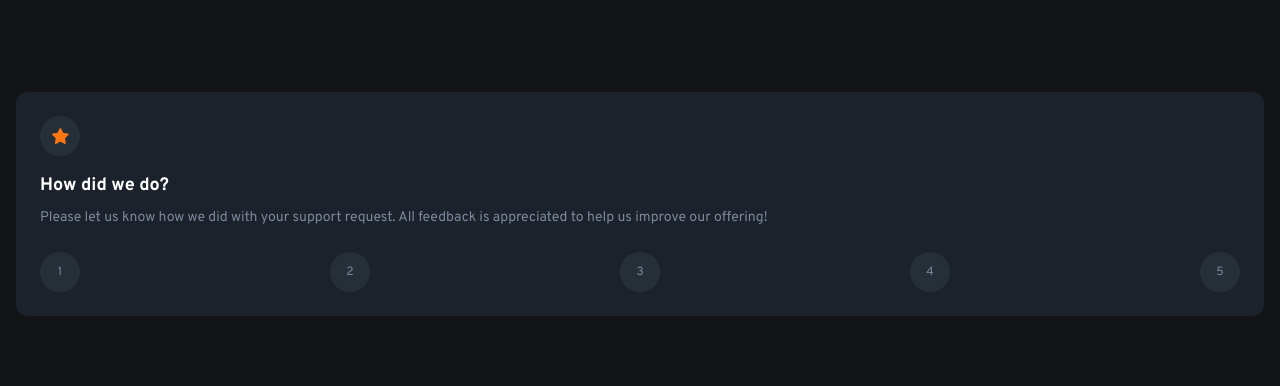
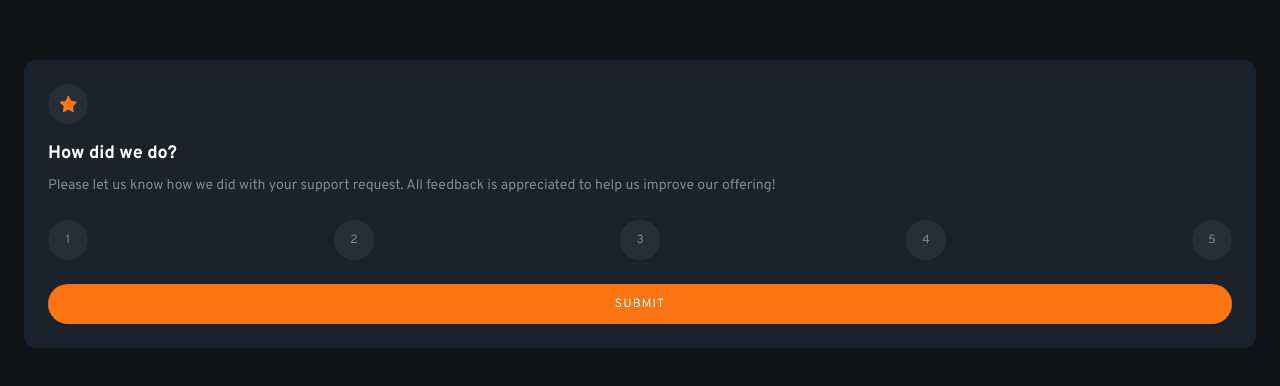
Before and after one commit to pixelzee3/interactive-rating-component-main, a Vue app: page / in a window 1280 px wide. Shown: the part 196-582 px from the top of the page. Built offline with nearby package versions, Linux system fonts and the light colour scheme.

Commit message:
Define button component.

```diff
--- a/src/App.vue
+++ b/src/App.vue
@@ -3,11 +3,12 @@ import Container from './components/Container.vue';
 import Header from './components/Header.vue';
 import Description from './components/Description.vue';
 import Card from './components/Card.vue';
+import Button from './components/Button.vue';
 </script>
 
 <template>
   <div
-    class="flex h-screen w-screen items-center justify-center bg-very-dark-blue p-4"
+    class="flex h-screen w-screen items-center justify-center bg-very-dark-blue px-6"
   >
     <Card>
       <Container>
@@ -18,17 +19,20 @@ import Card from './components/Card.vue';
       </div>
       <div class="mt-2">
         <Description>
-          Please let us know how we did with your support request. All feedback is
-          appreciated to help us improve our offering!
+          Please let us know how we did with your support request. All feedback
+          is appreciated to help us improve our offering!
         </Description>
       </div>
-      <div class="flex justify-between mt-6">
+      <div class="mt-6 flex justify-between">
         <Container> 1 </Container>
         <Container> 2 </Container>
         <Container> 3 </Container>
         <Container> 4 </Container>
         <Container> 5 </Container>
       </div>
+      <div class="mt-6">
+        <Button>Submit</Button>
+      </div>
     </Card>
   </div>
 </template>
--- /dev/null
+++ b/src/components/Button.vue
@@ -0,0 +1,7 @@
+<template>
+  <button
+    class="w-full rounded-full bg-primary py-3 text-xs uppercase tracking-widest text-white"
+  >
+    <slot />
+  </button>
+</template>
```
